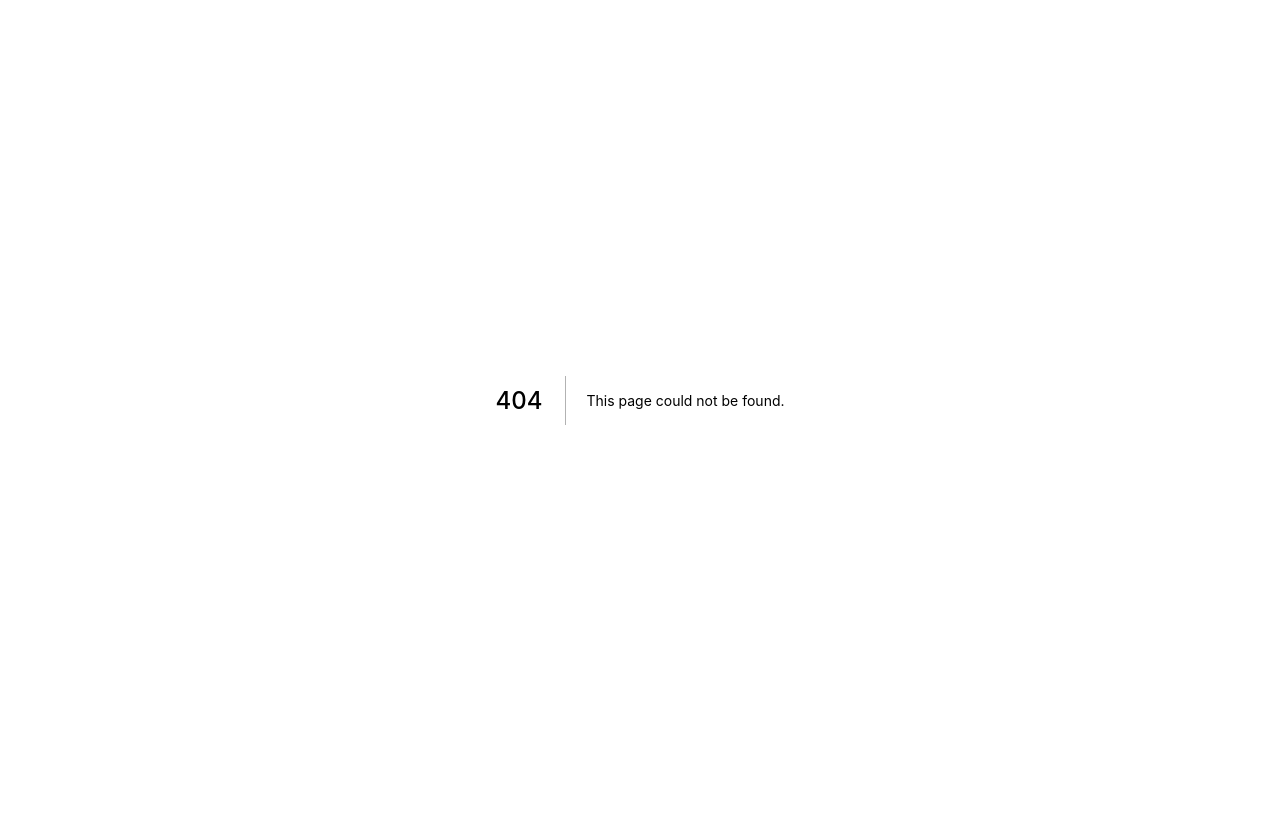
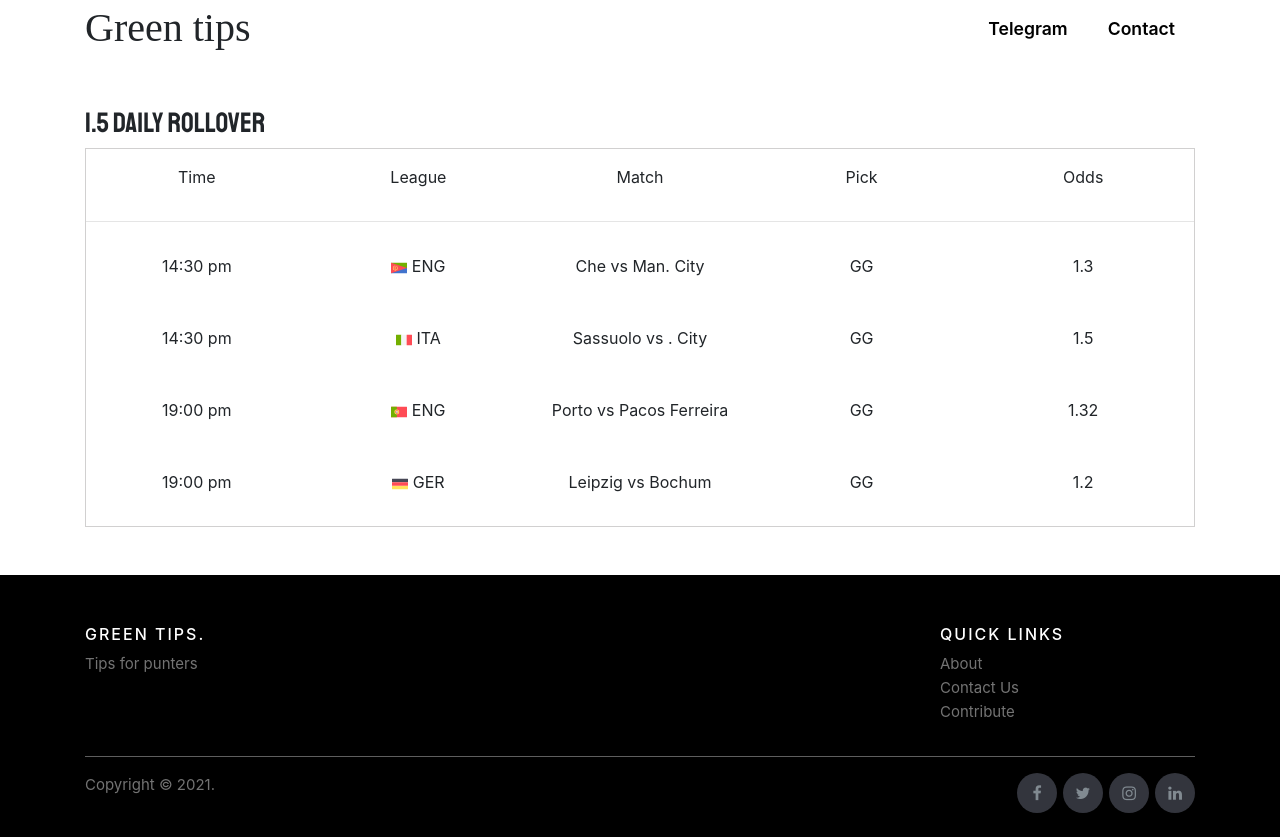
Before and after one commit to adebayokehinde/bet-code, a Next.js app: page /section/rollover in a window 1280 px wide. Before the commit this address had no page. Before the commit the page ends 800 px from the top, so only its background shows below. Built offline with nearby package versions, Linux system fonts and the light colour scheme.

Commit message:
few edits

```diff
--- a/components/landingPage/navbar/toolbar/toolbar.js
+++ b/components/landingPage/navbar/toolbar/toolbar.js
@@ -8,7 +8,6 @@ const fullLogo =
 import DrawerToggleButton from "../sidedrawer/drawertogglebutton";
 
 export default function Toolbar({ drawerClickHandler, children }) {
-
   return (
     <>
       <header className="toolbar">
@@ -22,12 +21,13 @@ export default function Toolbar({ drawerClickHandler, children }) {
                 alt="logo"
               />
             </Link> */}
-            <h1 className="logo-font">Green tips</h1>
+            <Link href="/">
+              <h1 className="logo-font">Green tips</h1>
+            </Link>
           </div>
           <div className="spacer" />
           <div className="toolbar_navigation-items">
             <ul>
-
               <li className="nav-it">
                 <Link href="#">Telegram</Link>
               </li>
@@ -42,7 +42,6 @@ export default function Toolbar({ drawerClickHandler, children }) {
               click={drawerClickHandler}
             />
           </div>
-
         </nav>
       </header>
     </>
--- /dev/null
+++ b/components/pageSections/rollover.js
@@ -0,0 +1,90 @@
+import React from "react";
+import { Us, Er, It, De, Pt } from "react-flags-select";
+import { motion } from "framer-motion";
+
+
+export default function Rollover() {
+  return (
+    <>
+      <section className="container">
+        <div>
+          <div>
+            <span>
+              <h3 className="heading-c">1.5 Daily Rollover </h3>
+            </span>
+            <div className="prediction-tab bor">
+          <div className="">
+            <div className="ul-table-heading">
+              <div className="ul-table-heading-li">Time</div>
+              <div className="ul-table-heading-li">League</div>
+              <div className="ul-table-heading-li">Match</div>
+              <div className="ul-table-heading-li">Pick</div>
+              <div className="ul-table-heading-li">Odds</div>
+
+            </div>
+
+            <hr />
+          </div>
+
+          <div className="">
+            <motion.ul
+              whileHover={{ rotate: 0, y: -10 }}
+              className="ul-table-heading"
+            >
+              <li className="ul-table-heading-li">14:30 pm</li>
+              <li className="ul-table-heading-li">
+                <Er /> ENG
+              </li>
+              <li className="ul-table-heading-li">Che vs Man. City</li>
+              <li className="ul-table-heading-li">GG</li>
+              <li className="ul-table-heading-li">1.3</li>
+
+            </motion.ul>
+            <motion.ul
+              whileHover={{ rotate: 0, y: -10 }}
+              className="ul-table-heading"
+            >
+              <li className="ul-table-heading-li">14:30 pm</li>
+              <li className="ul-table-heading-li">
+                <It /> ITA
+              </li>
+              <li className="ul-table-heading-li">Sassuolo vs . City</li>
+              <li className="ul-table-heading-li">GG</li>
+              <li className="ul-table-heading-li">1.5</li>
+
+            </motion.ul>
+            <motion.ul
+              whileHover={{ rotate: 0, y: -10 }}
+              className="ul-table-heading"
+            >
+              <li className="ul-table-heading-li">19:00 pm</li>
+              <li className="ul-table-heading-li">
+                <Pt /> ENG
+              </li>
+              <li className="ul-table-heading-li">Porto vs Pacos Ferreira </li>
+              <li className="ul-table-heading-li">GG</li>
+              <li className="ul-table-heading-li">1.32</li>
+
+            </motion.ul>
+
+            <motion.ul
+              whileHover={{ rotate: 0, y: -10 }}
+              className="ul-table-heading"
+            >
+              <li className="ul-table-heading-li">19:00 pm</li>
+              <li className="ul-table-heading-li">
+                <De /> GER{" "}
+              </li>
+              <li className="ul-table-heading-li">Leipzig vs Bochum </li>
+              <li className="ul-table-heading-li">GG</li>
+              <li className="ul-table-heading-li">1.2</li>
+
+            </motion.ul>
+          </div>
+        </div>
+          </div>
+        </div>
+      </section>
+    </>
+  );
+}
--- /dev/null
+++ b/pages/section/rollover.js
@@ -0,0 +1,50 @@
+import React from "react";
+import Rollover from "../../components/pageSections/rollover";
+import Head from "next/head";
+import NavbarComponent from "../../components/landingPage/navbar/navbar";
+import FooterC from "../../components/landingPage/footerSection/footerc";
+
+export default function RollverPage() {
+  return (
+    <>
+      <Head>
+        <title> Greeen Tips</title>
+        <meta
+          name="viewport"
+          content="width=device-width, initial-scale=1.0"
+        ></meta>
+        {/* <link rel="icon" href={theLogo} /> */}
+        <link
+          rel="stylesheet"
+          href="https://maxcdn.bootstrapcdn.com/bootstrap/4.5.2/css/bootstrap.min.css"
+        />
+        <link
+          rel="stylesheet"
+          href="https://cdn.jsdelivr.net/npm/bootstrap-icons@1.3.0/font/bootstrap-icons.css"
+        ></link>
+        <link
+          rel="apple-touch-icon"
+          href="https://cryptoapp-getti.s3.eu-west-2.amazonaws.com/Paytica+Images/paytica-logo.png"
+        />
+        <link
+          rel="styleSheet"
+          href="https://stackpath.bootstrapcdn.com/font-awesome/4.7.0/css/font-awesome.min.css"
+        />
+
+        {/* <link
+          rel="stylesheet"
+          href="https://cdnjs.cloudflare.com/ajax/libs/nprogress/0.2.0/nprogress.min.css"
+          integrity="sha512-42kB9yDlYiCEfx2xVwq0q7hT4uf26FUgSIZBK8uiaEnTdShXjwr8Ip1V4xGJMg3mHkUt9nNuTDxunHF0/EgxLQ=="
+          crossorigin="anonymous"
+          referrerpolicy="no-referrer"
+        />
+     */}
+      </Head>
+      <NavbarComponent />
+      <div className="m-5">
+        <Rollover />
+      </div>
+      <FooterC />
+    </>
+  );
+}
--- a/styles/globals.css
+++ b/styles/globals.css
@@ -594,7 +594,7 @@ a {
 
 .ul-table-heading {
   display: grid;
-  grid-template-columns: repeat(4, 1fr);
+  grid-template-columns: repeat(5, 1fr);
   list-style: none;
 }
 
@@ -672,6 +672,10 @@ a {
   color: #f5a623;
 }
 
+.m-auto{
+  margin:0px auto;
+}
+
 .flex-r {
   display: flex;
   flex-direction: row;
@@ -693,6 +697,19 @@ a {
 
 .heading-c{
   font-family: 'Staatliches', cursive;
+}
+
+.code-button{
+  background: green;
+  color: white;
+  padding: 0.2rem 1rem;
+  border: none;
+}
+
+
+
+.con-link:hover{
+  color: green;
 }
 
 @media (max-width: 760px) {
```
Also changed, not shown: components/landingPage/predictions/index.js (+20 -0 lines), components/main.js (+15 -5 lines), components/pageSections/converter.js (added, +40 -0 lines), pages/section/converter.js (added, +50 -0 lines).
